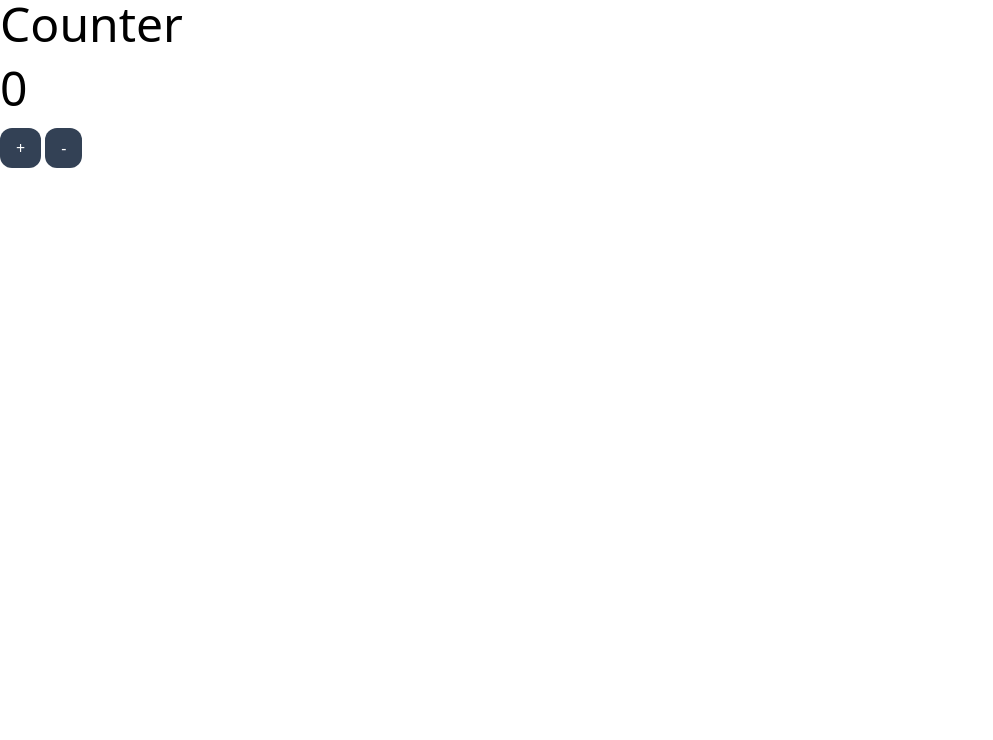
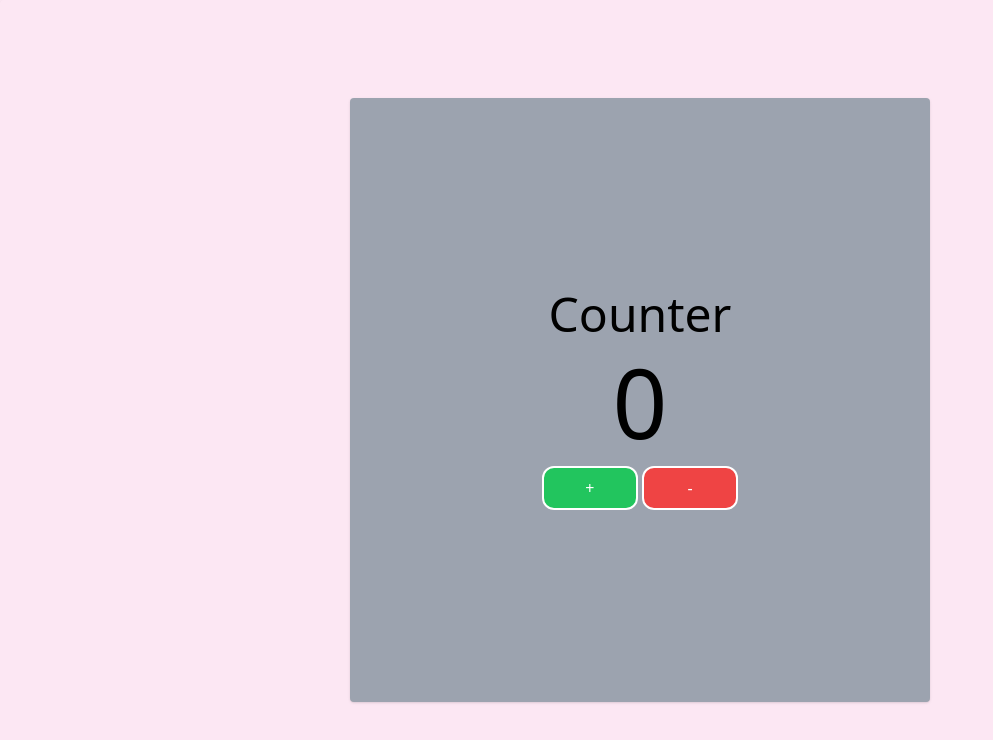
Before and after one commit to oksiya/alpinejs-widgets-intro, a plain HTML site: page index.html in a window 1280 px wide. Shown: the whole page, without its empty margins (0-993 px from the left). Drawn offline with nearby package versions, Linux system fonts and the light colour scheme.

Commit message:
done now

```diff
--- a/index.html
+++ b/index.html
@@ -4,22 +4,19 @@
     <meta charset="UTF-8">
     <meta http-equiv="X-UA-Compatible" content="IE=edge">
     <meta name="viewport" content="width=device-width, initial-scale=1.0">
+    <title>Vertical Center Counter</title>
     <script src="https://unpkg.com/alpinejs" defer></script>
     <script src="https://cdn.tailwindcss.com"></script>
-    <style>
-        [x-cloak] {
-            display: none;
-        }
-    </style>
-    <title>Counter Widget</title>
 </head>
-<body>
-    <div x-data="{ count : 0 } ">
-        <h1 class="text-5xl mb-4">Counter</h1>
-        <div class="counter text-5xl mb-4" x-text="count"></div>
-        <div>
-            <button class="bg-slate-700 text-white px-4 py-2 rounded-xl" @click="count++">+</button>
-            <button class="bg-slate-700 text-white px-4 py-2 rounded-xl" @click="count--">-</button>
+<body class="bg-pink-100 h-screen flex items-center justify-center rounded shadow">
+    <div x-data="{ count : 0 }" class="flex flex-col items-center justify-center">
+        <div class="bg-gray-400 p-48 shadow rounded text-center">
+            <h1 class="text-5xl mb-4">Counter</h1>
+            <div class="counter text-8xl mb-4" x-text="count"></div>
+            <div>
+                <button class="bg-green-500 text-white w-24 py-2 rounded-xl border-2 border-white" @click="count++">+</button>
+                <button class="bg-red-500 text-white w-24 py-2 rounded-xl border-2 border-white" @click="count--">-</button>
+            </div>
         </div>
     </div>
 </body>
```
